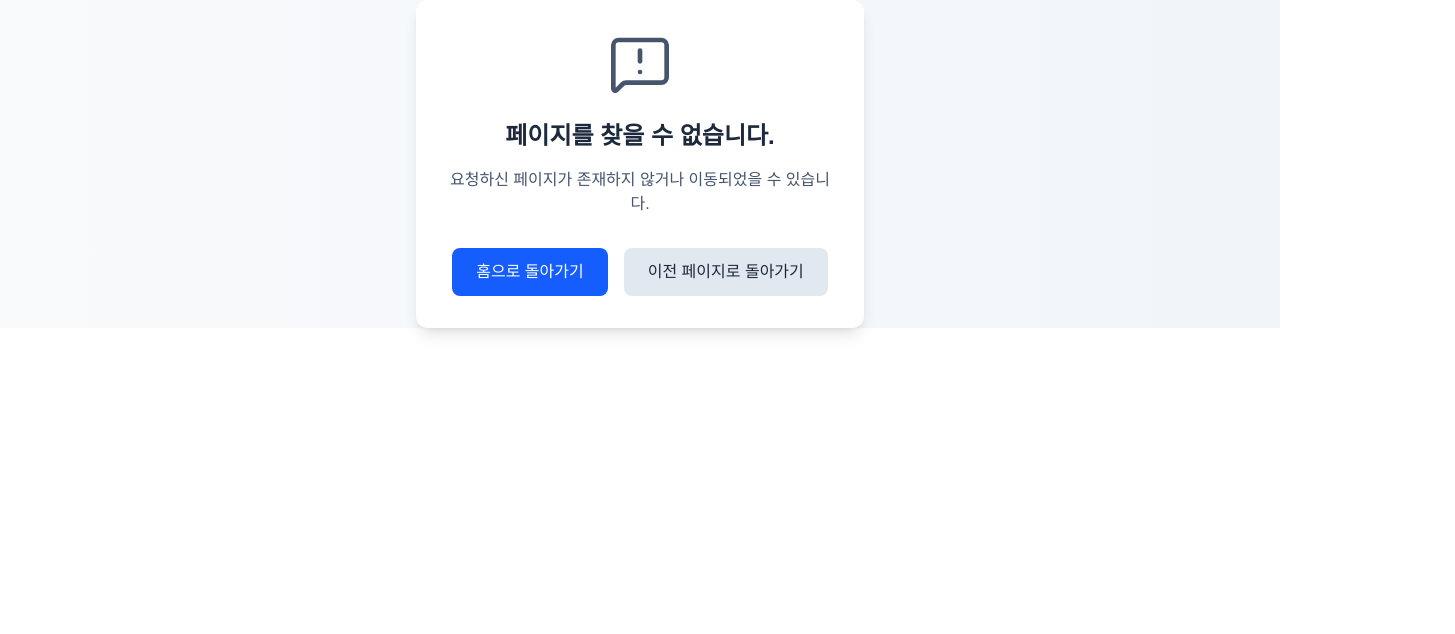
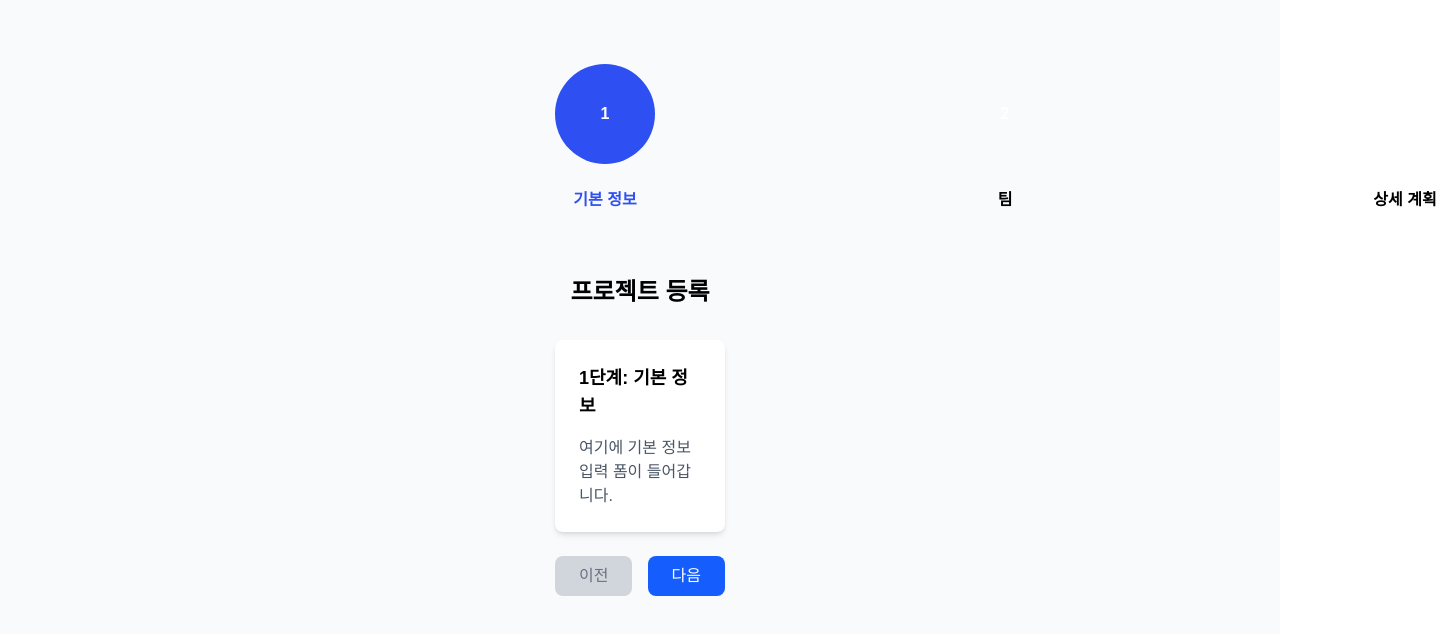
Before and after one commit to FRONTENDBOOTCAMP-14th/Final-project-team9, a Next.js app: page /register-project in a window 1280 px wide. Before the commit this address had no page. Shown: the top 634 px of the page, 1455 px wide, since content can reach past the window. Built offline with nearby package versions, Linux system fonts and the light colour scheme; a web font is replaced by a local one.

Commit message:
feat : register project stepbar 컴포넌트 - 임시 다음버튼 클릭시 컬러변경 및 페이지 넘어감 기능 -register project 페이지 초기화면 구현

```diff
--- /dev/null
+++ b/src/app/register-project/page.tsx
@@ -0,0 +1,96 @@
+"use client";
+
+import { useState } from "react";
+import Stepbar from "@/components/register-project/StepBar";
+
+export default function RegisterProjectPage() {
+  const [currentStep, setCurrentStep] = useState(1);
+
+  const handleNext = () => {
+    if (currentStep < 3) {
+      setCurrentStep(currentStep + 1);
+    }
+  };
+
+  const handlePrev = () => {
+    if (currentStep > 1) {
+      setCurrentStep(currentStep - 1);
+    }
+  };
+
+  const renderStepContent = () => {
+    switch (currentStep) {
+      case 1:
+        return (
+          <div className="max-w-md mx-auto bg-white p-6 rounded-lg shadow-md">
+            <h2 className="text-lg font-semibold mb-4">1단계: 기본 정보</h2>
+            <p className="text-gray-600">
+              여기에 기본 정보 입력 폼이 들어갑니다.
+            </p>
+          </div>
+        );
+      case 2:
+        return (
+          <div className="max-w-md mx-auto bg-white p-6 rounded-lg shadow-md">
+            <h2 className="text-lg font-semibold mb-4">2단계: 팀</h2>
+            <p className="text-gray-600">
+              여기에 팀 정보 입력 폼이 들어갑니다.
+            </p>
+          </div>
+        );
+      case 3:
+        return (
+          <div className="max-w-md mx-auto bg-white p-6 rounded-lg shadow-md">
+            <h2 className="text-lg font-semibold mb-4">3단계: 상세 계획</h2>
+            <p className="text-gray-600">
+              여기에 상세 계획 입력 폼이 들어갑니다.
+            </p>
+          </div>
+        );
+      default:
+        return null;
+    }
+  };
+
+  return (
+    <div
+      className="min-h-screen bg-gray-50"
+      style={{ paddingLeft: "555px", paddingRight: "555px" }}
+    >
+      <div className="py-8">
+        <Stepbar currentStep={currentStep} />
+
+        <div className="mt-8">
+          <h1 className="text-2xl font-bold text-center mb-8">프로젝트 등록</h1>
+          {renderStepContent()}
+
+          {/* 이전/다음 버튼 */}
+          <div className="max-w-md mx-auto mt-6 flex justify-between">
+            <button
+              onClick={handlePrev}
+              disabled={currentStep === 1}
+              className={`px-6 py-2 rounded-lg ${
+                currentStep === 1
+                  ? "bg-gray-300 text-gray-500 cursor-not-allowed"
+                  : "bg-gray-600 text-white hover:bg-gray-700"
+              }`}
+            >
+              이전
+            </button>
+            <button
+              onClick={handleNext}
+              disabled={currentStep === 3}
+              className={`px-6 py-2 rounded-lg ${
+                currentStep === 3
+                  ? "bg-gray-300 text-gray-500 cursor-not-allowed"
+                  : "bg-blue-600 text-white hover:bg-blue-700"
+              }`}
+            >
+              {currentStep === 3 ? "완료" : "다음"}
+            </button>
+          </div>
+        </div>
+      </div>
+    </div>
+  );
+}
--- /dev/null
+++ b/src/components/register-project/StepBar.tsx
@@ -0,0 +1,76 @@
+interface StepbarProps {
+  currentStep: number;
+}
+
+const Stepbar = ({ currentStep }: StepbarProps) => {
+  const steps = [
+    { number: 1, label: "기본 정보" },
+    { number: 2, label: "팀" },
+    { number: 3, label: "상세 계획" },
+  ];
+
+  return (
+    <div className="w-full mx-auto py-8">
+      <div className="flex items-center">
+        {steps.map((step, index) => (
+          <div key={step.number} className="flex items-center">
+            {/* 단계 원형 버튼 */}
+            <div
+              className="w-[100px] h-[100px] rounded-full flex items-center justify-center text-white font-bold"
+              style={{
+                backgroundColor:
+                  step.number <= currentStep
+                    ? "var(--color-primary)"
+                    : "var(--color-gray)",
+                fontSize: "var(--text-10)",
+              }}
+            >
+              {step.number}
+            </div>
+
+            {/* 연결선 (마지막 단계가 아닌 경우에만) */}
+            {index < steps.length - 1 && (
+              <div
+                className="w-[300px] h-[3px]"
+                style={{
+                  backgroundColor:
+                    step.number < currentStep
+                      ? "var(--color-primary)"
+                      : "var(--color-gray)",
+                }}
+              />
+            )}
+          </div>
+        ))}
+      </div>
+
+      {/* 단계 라벨 */}
+      <div className="flex items-center mt-6">
+        {steps.map((step, index) => (
+          <div key={step.number} className="flex items-center">
+            {/* 라벨 */}
+            <div className="w-[100px] text-center">
+              <span
+                className="font-bold"
+                style={{
+                  color:
+                    step.number <= currentStep
+                      ? "var(--color-primary)"
+                      : "var(--color-gray)",
+                  fontSize: "var(--text-6)",
+                }}
+              >
+                {step.label}
+              </span>
+            </div>
+
+            {/* 연결선 공간 (라벨에서는 빈 공간) */}
+            {index < steps.length - 1 && <div className="w-[300px]" />}
+          </div>
+        ))}
+      </div>
+    </div>
+  );
+};
+
+export default Stepbar;
```
